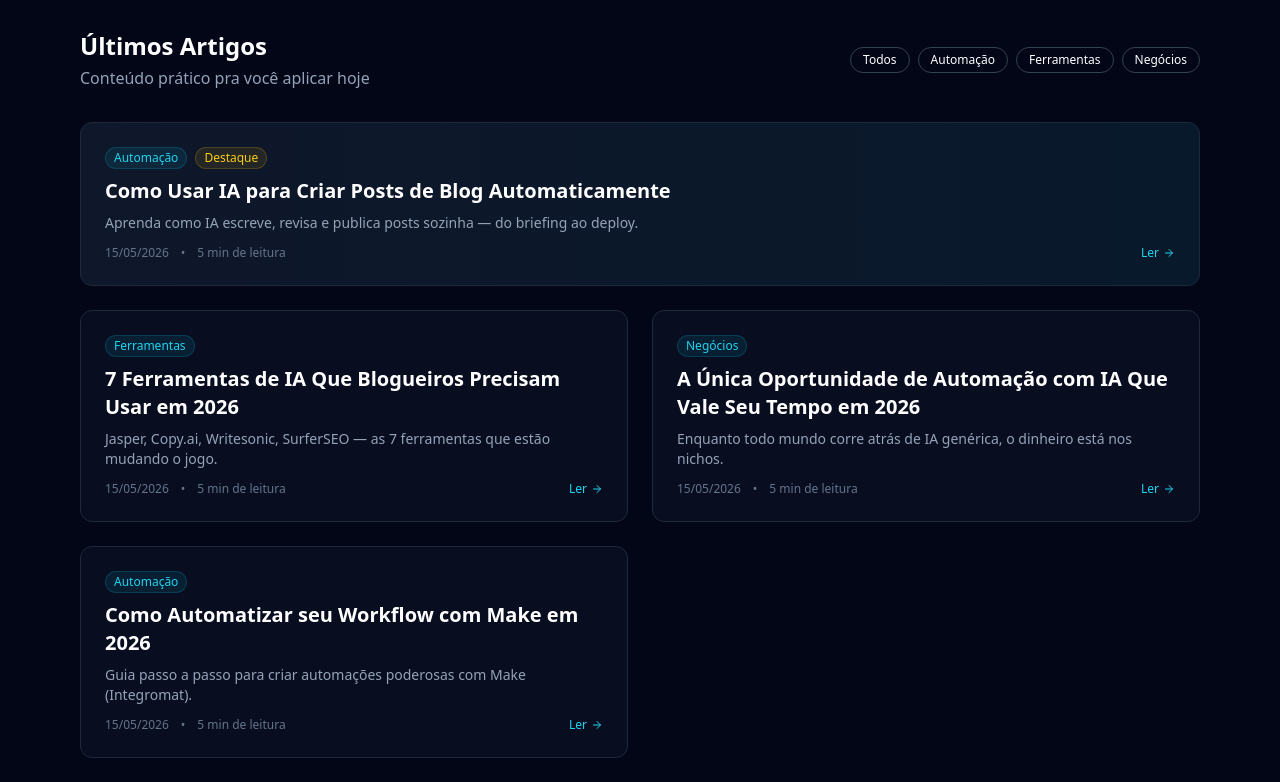
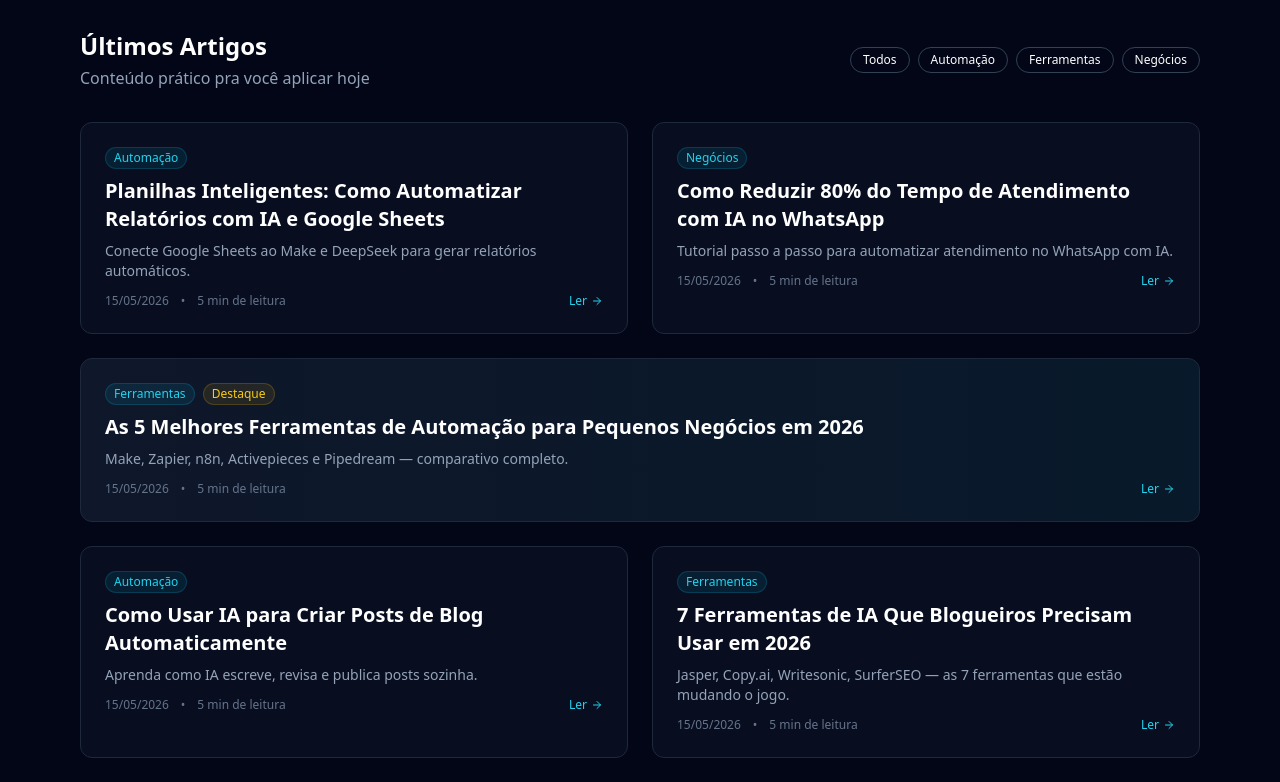
Before and after one commit to keslemjf2020/Sahbos, a Next.js app: page / in a window 1280 px wide. Shown: the part 800-1582 px from the top of the page. Built offline with nearby package versions, Linux system fonts and the light colour scheme.

Commit message:
7 posts no blog + design profissional [agentes]

```diff
--- a/app/page.tsx
+++ b/app/page.tsx
@@ -2,7 +2,10 @@ import Link from "next/link";
 import { Zap, Brain, Cog, TrendingUp, ArrowRight, Mail, Star, BookOpen } from "lucide-react";
 
 const posts = [
-  { title: "Como Usar IA para Criar Posts de Blog Automaticamente", date: "15/05/2026", slug: "ia-criar-posts-blog-automatico", desc: "Aprenda como IA escreve, revisa e publica posts sozinha — do briefing ao deploy.", cat: "Automação", icon: Brain, featured: true },
+  { title: "Planilhas Inteligentes: Como Automatizar Relatórios com IA e Google Sheets", date: "15/05/2026", slug: "planilhas-inteligentes-ia-google-sheets", desc: "Conecte Google Sheets ao Make e DeepSeek para gerar relatórios automáticos.", cat: "Automação", icon: Brain },
+  { title: "Como Reduzir 80% do Tempo de Atendimento com IA no WhatsApp", date: "15/05/2026", slug: "ia-atendimento-whatsapp-reduzir-tempo", desc: "Tutorial passo a passo para automatizar atendimento no WhatsApp com IA.", cat: "Negócios", icon: Zap },
+  { title: "As 5 Melhores Ferramentas de Automação para Pequenos Negócios em 2026", date: "15/05/2026", slug: "ferramentas-automacao-pequenos-negocios", desc: "Make, Zapier, n8n, Activepieces e Pipedream — comparativo completo.", cat: "Ferramentas", icon: Star, featured: true },
+  { title: "Como Usar IA para Criar Posts de Blog Automaticamente", date: "15/05/2026", slug: "ia-criar-posts-blog-automatico", desc: "Aprenda como IA escreve, revisa e publica posts sozinha.", cat: "Automação", icon: Brain },
   { title: "7 Ferramentas de IA Que Blogueiros Precisam Usar em 2026", date: "15/05/2026", slug: "ferramentas-ia-blogueiros-2026", desc: "Jasper, Copy.ai, Writesonic, SurferSEO — as 7 ferramentas que estão mudando o jogo.", cat: "Ferramentas", icon: Star },
   { title: "A Única Oportunidade de Automação com IA Que Vale Seu Tempo em 2026", date: "15/05/2026", slug: "automacao-ia-oportunidade-2026", desc: "Enquanto todo mundo corre atrás de IA genérica, o dinheiro está nos nichos.", cat: "Negócios", icon: TrendingUp },
   { title: "Como Automatizar seu Workflow com Make em 2026", date: "15/05/2026", slug: "guia-make-2026", desc: "Guia passo a passo para criar automações poderosas com Make (Integromat).", cat: "Automação", icon: Cog },
```
